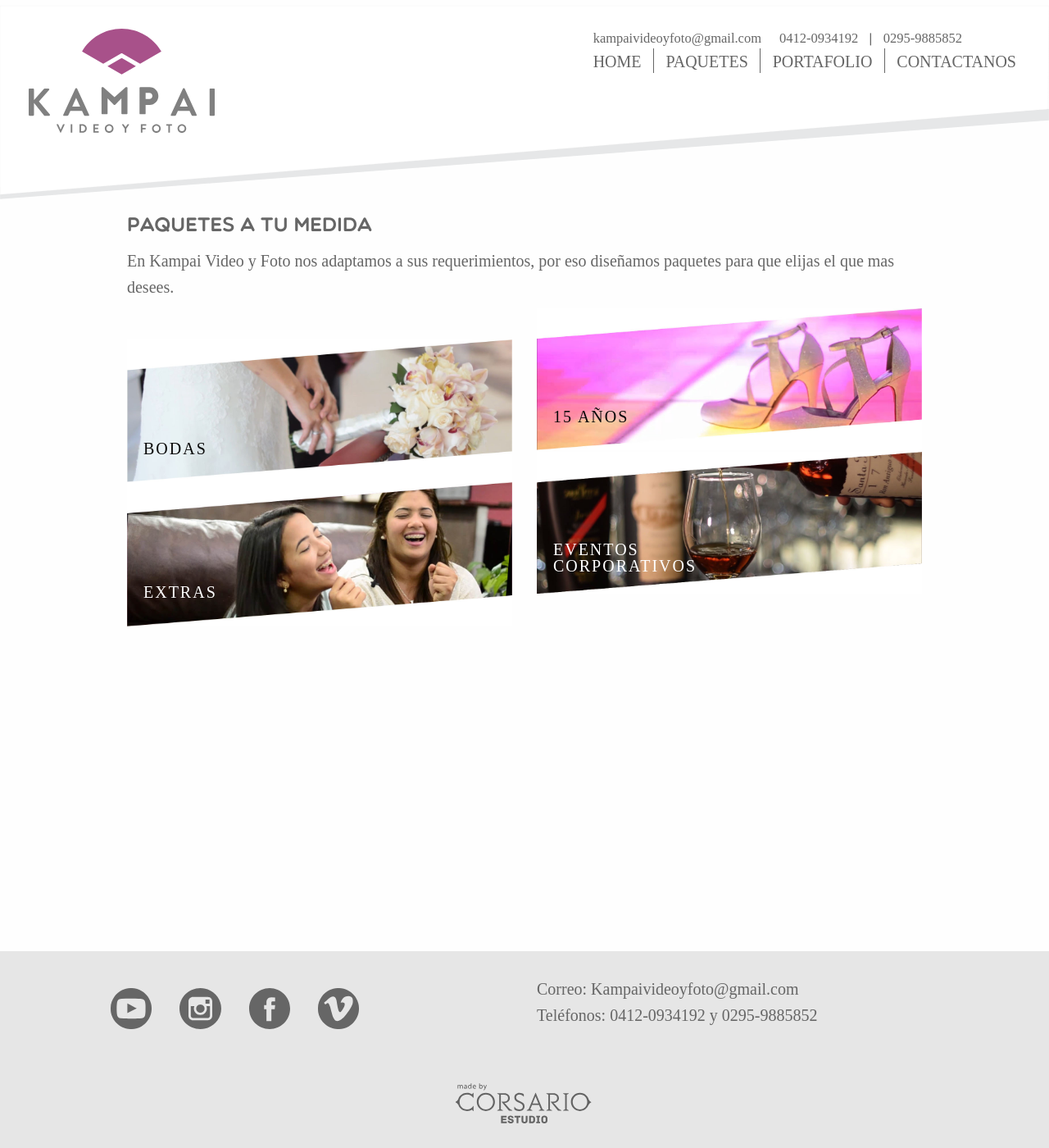
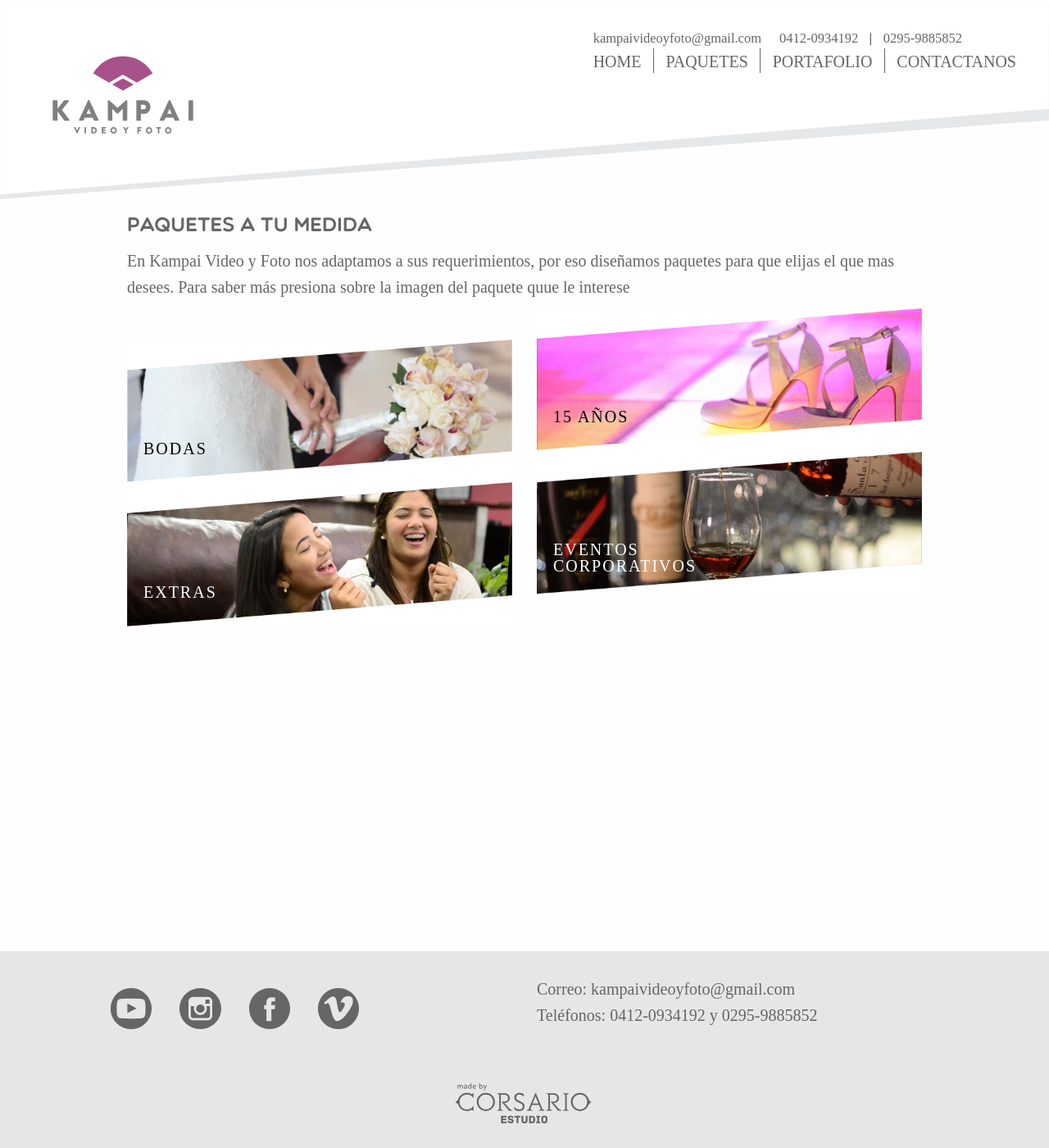
Before and after one commit to kampaivideoyfoto/kampaivideoyfoto.github.io, a Jekyll site: the page built from paquetes.html, in a window 1280 px wide. Shown: the whole page at 82% size. Built offline with Jekyll 4.4.1, drawn with Linux system fonts in a browser that asks for light colours; some web fonts are replaced.

```diff
--- a/_includes/footer.html
+++ b/_includes/footer.html
@@ -8,8 +8,23 @@
     </ul>
   </div>
   <div class="columns medium-6 small-12 text-gray">
-    <p>Correo: Kampaivideoyfoto@gmail.com</p>
-    <p>Teléfonos: 0412-0934192 y 0295-9885852</p>
+    <p>Correo:
+      <a class="nav-contact-item" itemprop="email" id="nav-email" href="mailto:kampaivideoyfoto@gmail.com?Subject=Hola%20Kampai!">
+        <i aria-hidden="true" class="icn--email"></i>
+        kampaivideoyfoto@gmail.com
+      </a>
+    </p>
+    <p>Teléfonos:
+    <a class="nav-contact-item" itemprop="telephone" href="tel:+584120934192">
+      <i aria-hidden="true" class="icn--phone"></i>
+      0412-0934192
+    </a>
+     y
+     <a class="nav-contact-item" itemprop="telephone" href="tel:+582959885852">
+       <i aria-hidden="true" class="icn--phone"></i>
+       0295-9885852
+     </a>
+     </p>
   </div>
   <div class="columns small-12 text-center madeby">
     <a href="http://www.corsarioestudio.com">
--- a/_includes/header.html
+++ b/_includes/header.html
@@ -1,5 +1,5 @@
 <header>
-  <img  src="img/svg/logo.svg" class="logo"/>
+  <a href="./index.html"><img  src="img/svg/logo.svg" class="logo"/></a>
 
   <div id="triangle-topleft"></div>
 
--- a/css/foundation.css
+++ b/css/foundation.css
@@ -1260,7 +1260,7 @@ h6 {
     font-size: 1rem; } }
 
 a {
-  color: #2199e8;
+  /*color: #2199e8;*/
   text-decoration: none;
   line-height: inherit;
   cursor: pointer; }
--- a/css/main.css
+++ b/css/main.css
@@ -151,6 +151,14 @@ footer{
   float: left;
 }
 
+footer a{
+  color: #666;
+}
+
+footer a:hover, footer a:focus{
+  color: #a8518a;
+}
+
 footer ul, footer li, .listado, .listado li{
   display: inline-block;
 }
@@ -192,6 +200,11 @@ p, a{
   margin: 0;
 }
 
+a.paquete:hover, a.paquete:focus{
+  color: #a8518a;
+  text-shadow: .75px .75px rgba(0, 0, 0, 0.5);;
+}
+
 .page-wrapper{
   padding-top: 130px;
 }
@@ -213,6 +226,7 @@ p, a{
 
 .logo{
   margin: 35px;
+  max-width: 230px;
 }
 
 .sub-1{
@@ -366,6 +380,10 @@ p, a{
 
 .text-white{
   color: white;
+}
+
+.text-black{
+  color: black;
 }
 
 .bg-gray{
--- a/js/main.js
+++ b/js/main.js
@@ -14,17 +14,17 @@ function onYouTubePlayerAPIReady() {
     width: '640',
     videoId: 'xuSng5CbX9k'
   });
-  player = new YT.Player('ytplayerBodas', {
+  player = new YT.Player('ytplayerBodass', {
     height: '130',
-    videoId: 'xuSng5CbX9k'
+    videoId: '5D_06SPzo-8'
   });
   player = new YT.Player('ytplayer15anios', {
     height: '130',
-    videoId: 'xuSng5CbX9k'
+    videoId: 'fy7m4K53vK0'
   });
-  player = new YT.Player('ytplayerExtras', {
+  player = new YT.Player('ytplayerEventos', {
     height: '130',
-    videoId: 'xuSng5CbX9k'
+    videoId: 'sxcU2Y5FK0A'
   });
 }
 
--- a/paquetes.html
+++ b/paquetes.html
@@ -8,29 +8,29 @@ layout: default
       <div class="columns small-10 small-offset-1 text-gray">
         <h1>Paquetes a tu medida</h1>
         <p>En Kampai Video y Foto nos adaptamos a sus requerimientos, por eso diseñamos paquetes para
-          que elijas el que mas desees. </p>
+          que elijas el que mas desees. Para saber más presiona sobre la imagen del paquete quue le interese</p>
       </div>
       <br>
       <div class="page-wrapper full-height-parent small-10 small-offset-1 diagonales">
         <div class="columns small-12 nopad">
-          <div class="columns medium-6 small-12">
+          <a href="assets/Paquetes-de-Bodas.pdf" target="_blank" class="columns medium-6 text-black small-12 paquete">
             <img src="img/paquete-kampai-bodas-fotografia-novio-novia-recuerdo.jpg"/>
             <p>BODAS</p>
-          </div>
-          <div class="columns medium-6 small-12">
+          </a>
+          <a href="assets/Paquetes-de-15-anios.pdf" target="_blank" class="columns medium-6 text-black small-12 paquete">
             <img class="diagonal" src="img/paquete-kampai-quinceaños-fotografia-celebracion-recuerdo.jpg"/>
             <p>15 AÑOS</p>
-          </div>
+          </a>
         </div>
         <div class="columns small-12 nopad">
-          <div class="columns medium-6 small-12 text-white">
+          <a href="assets/Paquetes-Extras.pdf" target="_blank" class="columns medium-6 small-12 text-white paquete">
             <img src="img/paquete-kampai-extras-inolvidables-fotografia-celebracion.jpg"/>
             <p>EXTRAS</p>
-          </div>
-          <div class="columns medium-6 small-12 text-white">
+          </a>
+          <a class="columns medium-6 small-12 text-white paquete">
             <img class="diagonal" src="img/paquete-kampai-evento-corporativo-vino-profesional.jpg"/>
             <p class="upper">EVENTOS CORPORATIVOS</p>
-          </div>
+          </a>
         </div>
       </div>
       </div>
--- a/portafolio.html
+++ b/portafolio.html
@@ -36,8 +36,8 @@ layout: default
             <h2 class="text-left">15 AÑOS</h2>
           </div>
           <div class="columns small-4">
-            <div id="ytplayerExtras"></div>
-            <h2 class="text-left">EXTRAS INDISPENSABLES</h2>
+            <div id="ytplayerEventos"></div>
+            <h2 class="text-left">EVENTOS</h2>
           </div>
         </div>
       </div>
```
Also changed, not shown: img/svg/logo.svg, 3 other files.
